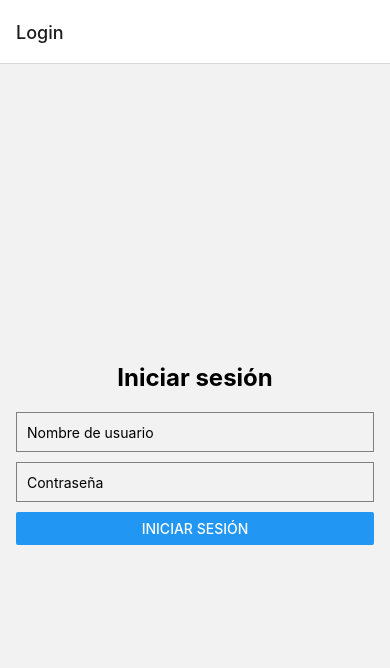
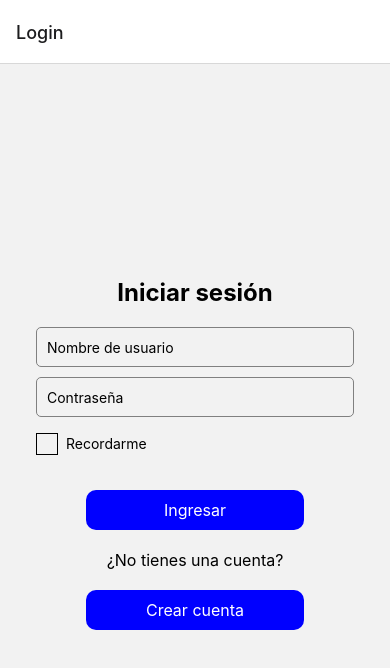
Before and after one commit to jesuspaz5000/AnxietySpectrum, a React Native app: screen /Login in a window 390 px wide. Shown: the top 668 px of the page. Built offline with nearby package versions, Linux system fonts and the light colour scheme.

Commit message:
login y registro completado, algo es algo peor es nada xd, ya luego le pongo mas estilos

```diff
--- a/src/components/Estilos.js
+++ b/src/components/Estilos.js
@@ -18,6 +18,48 @@ const Estilos = StyleSheet.create({
     borderWidth: 1,
     marginBottom: 10,
     paddingHorizontal: 10,
+    marginHorizontal: 20,
+    borderRadius: 5,
+  },
+  texto: {
+    fontSize: 16,
+    marginTop: 20,
+    textAlign: 'center',
+    marginBottom: 10,
+  },
+  textoLink: {
+    fontSize: 16,
+    color: 'blue',
+    marginTop: 10,
+    textAlign: 'center',
+  },
+  checkboxContainer: {
+    flexDirection: 'row',
+    marginBottom: 20,
+    alignItems: 'center', // añade esta línea
+    marginHorizontal: 20,
+  },
+  checkbox: {
+    width: 22,
+    height: 22,
+    borderWidth: 1,
+    justifyContent: 'center',
+    alignItems: 'center',
+  },
+  label: {
+    margin: 8,
+  },
+  button: {
+    backgroundColor: 'blue',
+    padding: 10,
+    borderRadius: 10,
+    marginTop: 10,
+    marginHorizontal: 70,
+  },
+  buttonText: {
+    color: 'white',
+    fontSize: 16,
+    textAlign: 'center',
   },
 });
 
--- a/src/components/Login.jsx
+++ b/src/components/Login.jsx
@@ -1,8 +1,23 @@
-import React from 'react';
-import { View, Text, TextInput, Button } from 'react-native';
+import React, { useState } from 'react';
+import { View, Text, TextInput, TouchableOpacity } from 'react-native';
+import Icon from 'react-native-vector-icons/FontAwesome';
 import Estilos from './Estilos';
 
-const Login = () => {
+const MyCheckbox = ({ isSelected, onValueChange }) => (
+  <TouchableOpacity onPress={onValueChange} style={Estilos.checkbox}>
+    {isSelected && <Icon name="check" size={20} color="black" />}
+  </TouchableOpacity>
+);
+
+const MyButton = ({ title, onPress }) => (
+  <TouchableOpacity onPress={onPress} style={Estilos.button}>
+    <Text style={Estilos.buttonText}>{title}</Text>
+  </TouchableOpacity>
+);
+
+const Login = ({ navigation }) => { // Recibe el objeto navigation como prop
+  const [isSelected, setSelection] = useState(false);
+
   return (
     <View style={Estilos.contenedor}>
       <Text style={Estilos.titulo}>Iniciar sesión</Text>
@@ -18,7 +33,19 @@ const Login = () => {
         secureTextEntry
       />
 
-      <Button title="Iniciar sesión" onPress={() => {}} />
+      <View style={Estilos.checkboxContainer}>
+        <MyCheckbox
+          isSelected={isSelected}
+          onValueChange={() => setSelection(!isSelected)}
+        />
+        <Text style={Estilos.label}>Recordarme</Text>
+      </View>
+
+      <MyButton title="Ingresar" onPress={() => {}} />
+
+      <Text style={Estilos.texto}>¿No tienes una cuenta?</Text>
+
+      <MyButton title="Crear cuenta" onPress={() => navigation.navigate('Registro')} />
     </View>
   );
 };
--- a/src/components/Registro.jsx
+++ b/src/components/Registro.jsx
@@ -1,13 +1,54 @@
 // Registro.jsx
 
-import React from 'react';
-import { View, Text } from 'react-native';
+import React, { useState } from 'react';
+import { View, Text, TextInput, TouchableOpacity } from 'react-native';
 import Estilos from './Estilos';
 
-const Registro = () => (
-  <View style={Estilos.contenedor}>
-    <Text style={Estilos.texto}>Pantalla de Registro</Text>
-  </View>
+const MyButton = ({ title, onPress }) => (
+  <TouchableOpacity onPress={onPress} style={Estilos.button}>
+    <Text style={Estilos.buttonText}>{title}</Text>
+  </TouchableOpacity>
 );
 
+const Registro = ({ navigation }) => {
+  return (
+    <View style={Estilos.contenedor}>
+      <Text style={Estilos.titulo}>Crear cuenta</Text>
+
+      <TextInput
+        style={Estilos.input}
+        placeholder="Nombre completo"
+      />
+
+      <TextInput
+        style={Estilos.input}
+        placeholder="Nombre de usuario"
+      />
+
+      <TextInput
+        style={Estilos.input}
+        placeholder="Correo electrónico"
+      />
+
+      <TextInput
+        style={Estilos.input}
+        placeholder="Contraseña"
+        secureTextEntry
+      />
+
+      <TextInput
+        style={Estilos.input}
+        placeholder="Confirmar contraseña"
+        secureTextEntry
+      />
+
+      <MyButton title="Crear cuenta" onPress={() => {}} />
+
+      <Text style={Estilos.texto}>¿Ya tienes una cuenta?</Text>
+
+      <MyButton title="Iniciar sesión" onPress={() => navigation.navigate('Login')} />
+    </View>
+  );
+};
+
 export default Registro;
```
Also changed, not shown: package.json (+5 -3 lines), 1 other file (tests, documents, lock files or other folders).
